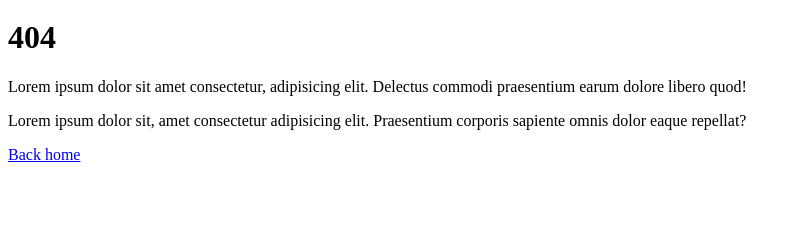
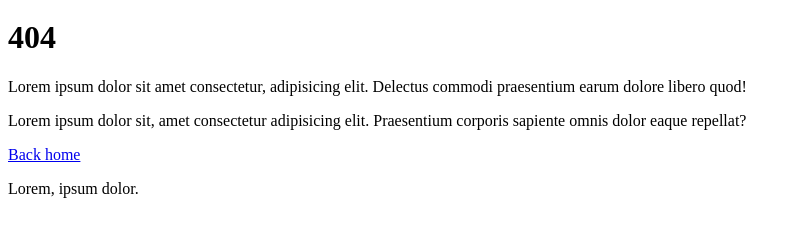
Before and after one commit to asnvc/6-manija, a website: page index.html in a window 1280 px wide. Shown: the part 28-264 px from the top of the page, without its empty margins (0-801 px from the left). Drawn offline with Linux system fonts and the light colour scheme.

Commit message:
antriniai pataisymai

```diff
--- a/index.html
+++ b/index.html
@@ -16,6 +16,10 @@
     <p>Lorem ipsum dolor sit, amet consectetur adipisicing elit. Praesentium corporis sapiente omnis dolor eaque repellat?</p>
     <a href="#">Back home</a>
 </div>
+
+<div>
+    <p>Lorem, ipsum dolor.</p>
+</div>
 </main>
 
 </body>
```
Also changed, not shown: .txt (added).
